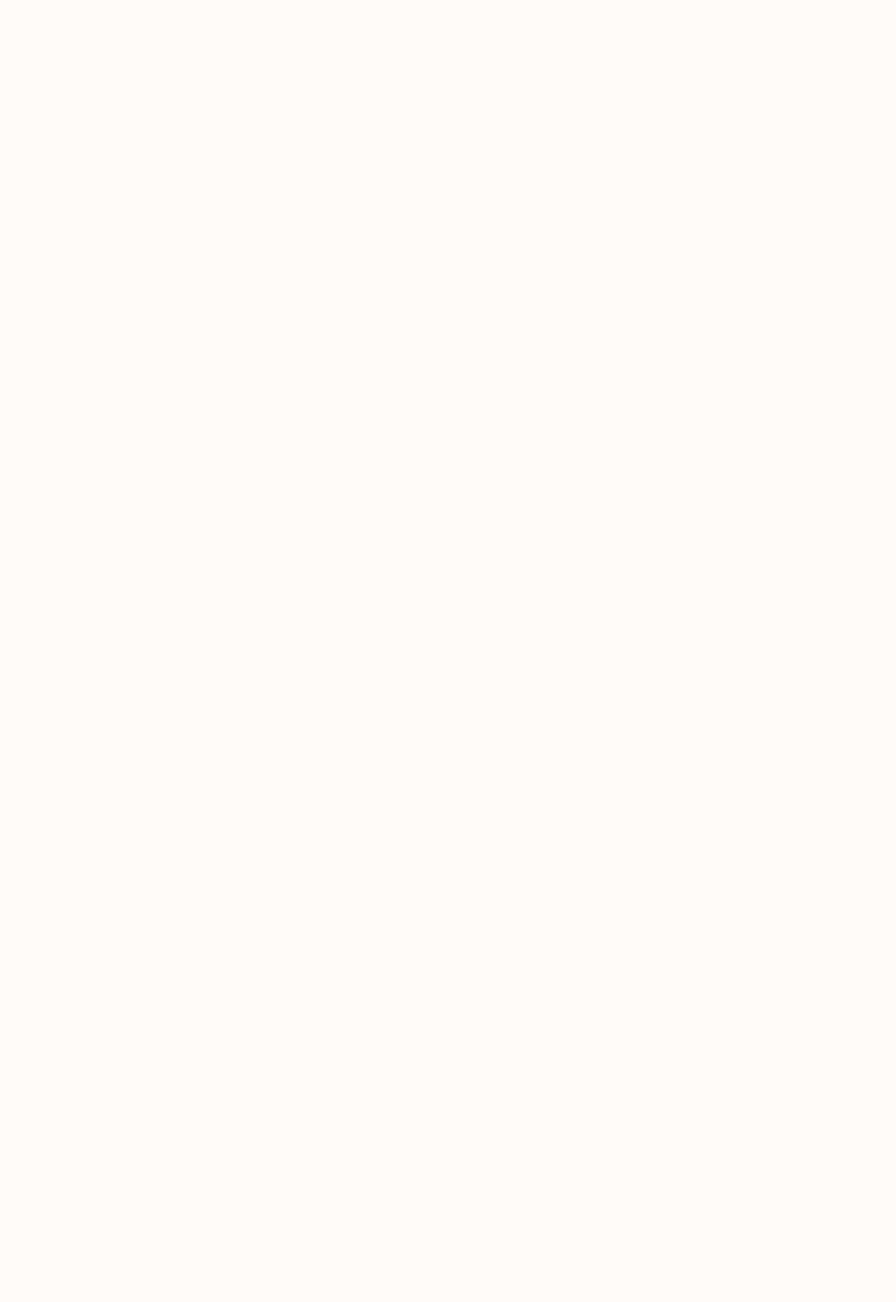
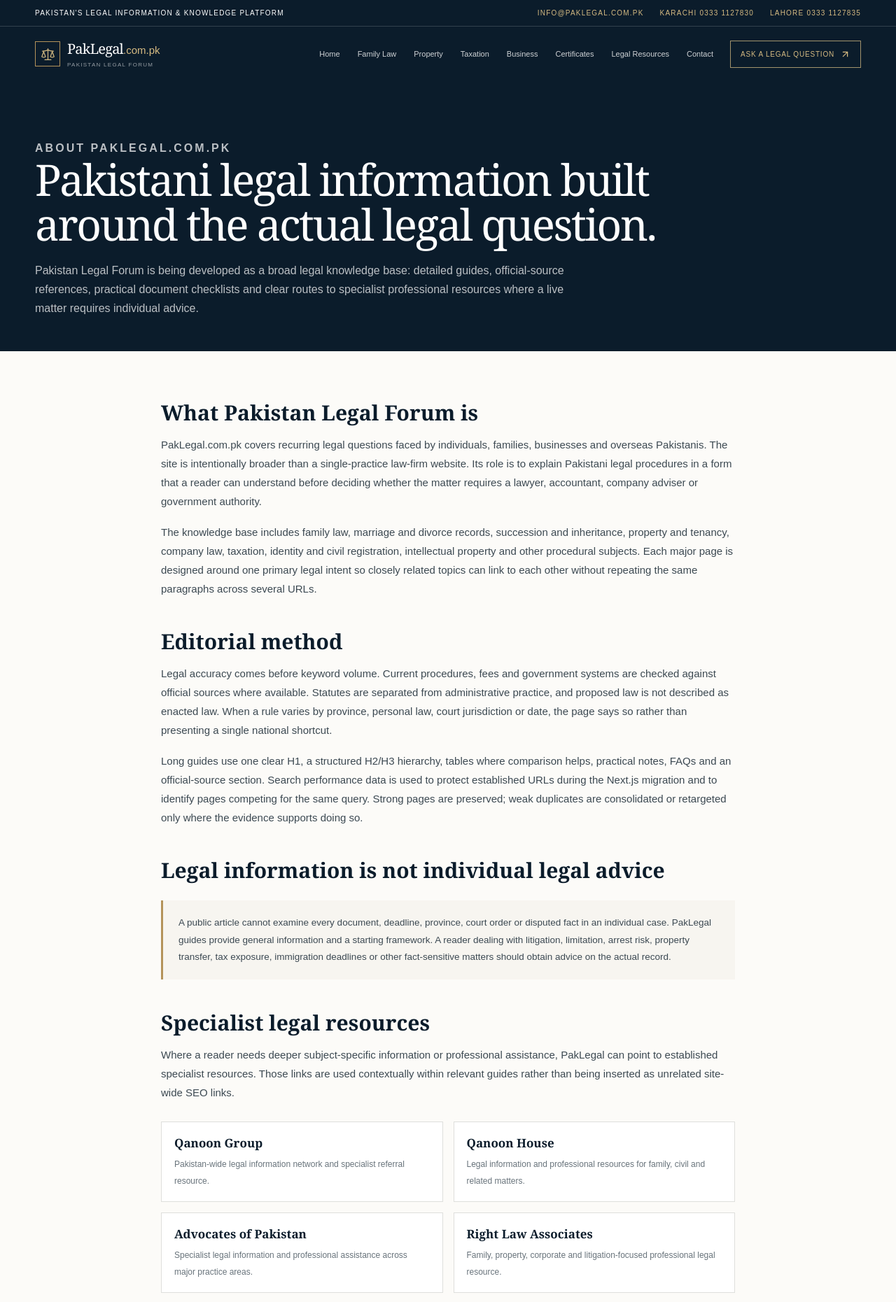
Before and after one commit to taxocrate-pk/Pakistan-Legal-forum, a Next.js app: page /about-us in a window 1280 px wide. Before the commit this address had no page. Shown: the top 1861 px of the page at 70% size. Before the commit the page ends 800 px from the top, so only its background shows below. Built offline with nearby package versions, Linux system fonts and the light colour scheme.

Commit message:
Add Pakistan Legal Forum about page

```diff
--- /dev/null
+++ b/app/about-us/page.jsx
@@ -0,0 +1,26 @@
+import { SiteFooter, SiteHeader } from '@/components/site-shell'
+import { specialistResources } from '@/lib/site-data'
+
+export const metadata = {
+  title: 'About Pakistan Legal Forum',
+  description: 'About PakLegal.com.pk, Pakistan Legal Forum’s source-led legal knowledge base and its approach to Pakistani legal information and specialist resources.',
+  alternates: { canonical: 'https://paklegal.com.pk/about-us/' },
+}
+
+export default function AboutPage() {
+  return <>
+    <SiteHeader interior />
+    <main>
+      <section className="utility-hero"><div className="container"><p className="eyebrow">About PakLegal.com.pk</p><h1>Pakistani legal information built around the actual legal question.</h1><p>Pakistan Legal Forum is being developed as a broad legal knowledge base: detailed guides, official-source references, practical document checklists and clear routes to specialist professional resources where a live matter requires individual advice.</p></div></section>
+      <section className="utility-page"><div className="container utility-copy">
+        <h2>What Pakistan Legal Forum is</h2><p>PakLegal.com.pk covers recurring legal questions faced by individuals, families, businesses and overseas Pakistanis. The site is intentionally broader than a single-practice law-firm website. Its role is to explain Pakistani legal procedures in a form that a reader can understand before deciding whether the matter requires a lawyer, accountant, company adviser or government authority.</p><p>The knowledge base includes family law, marriage and divorce records, succession and inheritance, property and tenancy, company law, taxation, identity and civil registration, intellectual property and other procedural subjects. Each major page is designed around one primary legal intent so closely related topics can link to each other without repeating the same paragraphs across several URLs.</p>
+        <h2>Editorial method</h2><p>Legal accuracy comes before keyword volume. Current procedures, fees and government systems are checked against official sources where available. Statutes are separated from administrative practice, and proposed law is not described as enacted law. When a rule varies by province, personal law, court jurisdiction or date, the page says so rather than presenting a single national shortcut.</p><p>Long guides use one clear H1, a structured H2/H3 hierarchy, tables where comparison helps, practical notes, FAQs and an official-source section. Search performance data is used to protect established URLs during the Next.js migration and to identify pages competing for the same query. Strong pages are preserved; weak duplicates are consolidated or retargeted only where the evidence supports doing so.</p>
+        <h2>Legal information is not individual legal advice</h2><div className="legal-notice"><p>A public article cannot examine every document, deadline, province, court order or disputed fact in an individual case. PakLegal guides provide general information and a starting framework. A reader dealing with litigation, limitation, arrest risk, property transfer, tax exposure, immigration deadlines or other fact-sensitive matters should obtain advice on the actual record.</p></div>
+        <h2>Specialist legal resources</h2><p>Where a reader needs deeper subject-specific information or professional assistance, PakLegal can point to established specialist resources. Those links are used contextually within relevant guides rather than being inserted as unrelated site-wide SEO links.</p>
+        <div className="network-directory">{specialistResources.map((resource) => <a href={resource.url} key={resource.url} target="_blank" rel="noreferrer"><strong>{resource.name}</strong><span>{resource.description}</span></a>)}</div>
+        <h2>How the Next.js migration is being handled</h2><p>The migration preserves useful indexed routes instead of replacing the entire historical URL structure with new slugs. Google Search Console data is being used to identify high-impression and high-click pages, query cannibalisation and malformed legacy URLs. New pages use reusable components, canonical metadata, Article/Breadcrumb/FAQ structured data, responsive tables and a consistent premium editorial design.</p><p>This approach allows Pakistan Legal Forum to improve its design and technical stack while retaining the search history of pages readers already find through Google.</p>
+      </div></section>
+    </main>
+    <SiteFooter />
+  </>
+}
```
